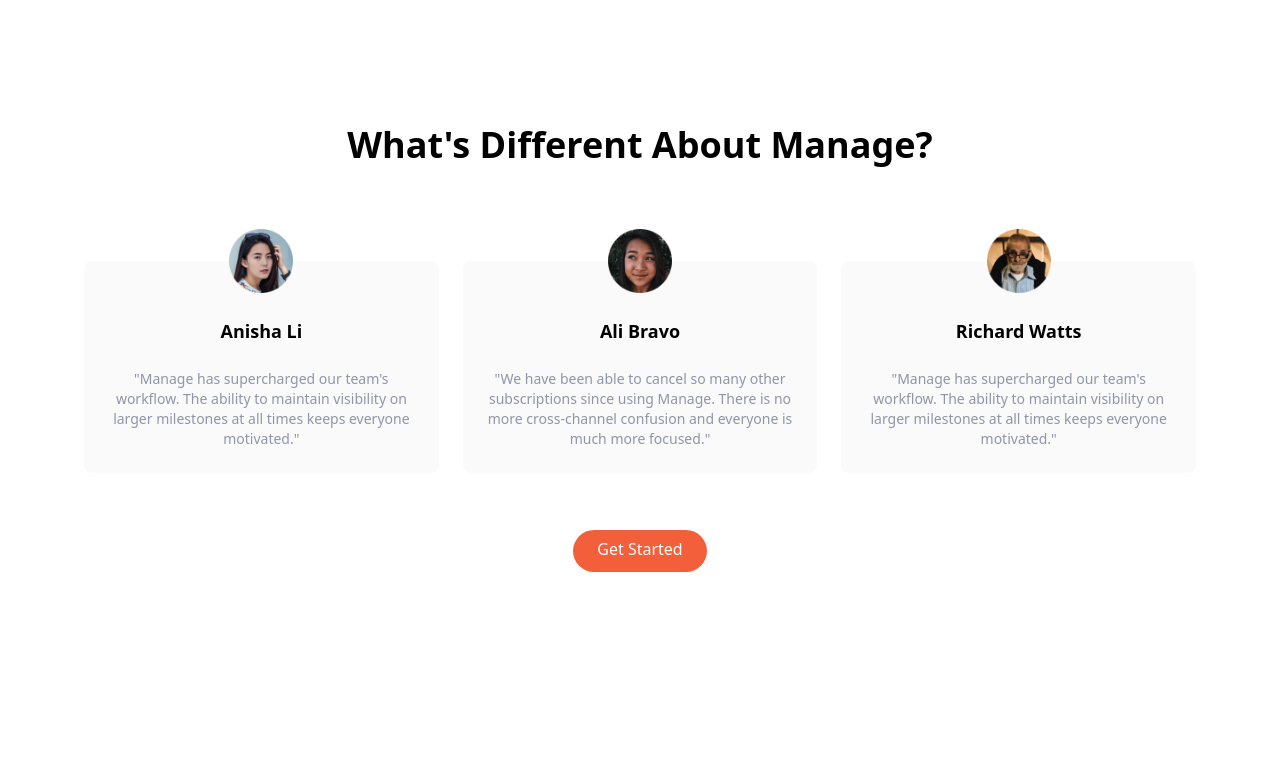
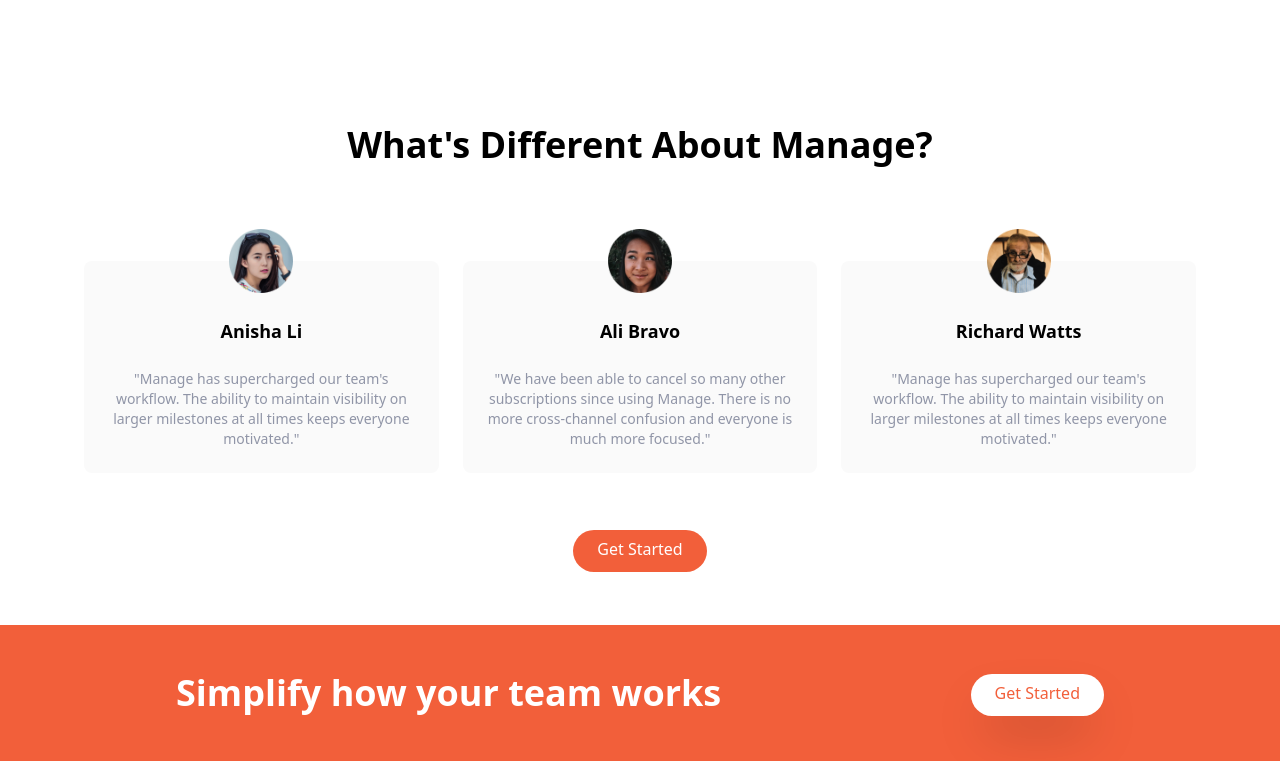
Before and after one commit to Oyawe/manage-landing-page, a website: page index.html in a window 1280 px wide. Shown: the part 1143-1904 px from the top of the page. Before the commit the page ends 1768 px from the top, so only its background shows below. Drawn offline with Linux system fonts and the light colour scheme.

Commit message:
CTA section completetd

```diff
--- a/index.html
+++ b/index.html
@@ -179,5 +179,18 @@
             </div>
         </div>
     </section>
+
+    <!--CTA Section-->
+    <section id="cta" class="bg-brightRed">
+        <!--Flex container-->
+        <div class="container flex flex-col items-center justify-between px-6 py-24 mx-auto space-y-12 md:py-12 md:flex-row md:space-y-0">
+            <!--Heading-->
+            <h2 class="text-5xl font-bold leading-tight text-center text-white md:text-4xl md:max-w-xl md:text-left">
+                Simplify how your team works
+            </h2>
+            <!--Button-->
+            <div><a href="#" class="p-3 px-6 pt-2 text-brightRed bg-white rounded-full shadow-2xl baseline hover:bg-gray-800">Get Started</a></div>
+        </div>
+    </section>
   </body>
 </html>
```
Also changed, not shown: css/main.css.
